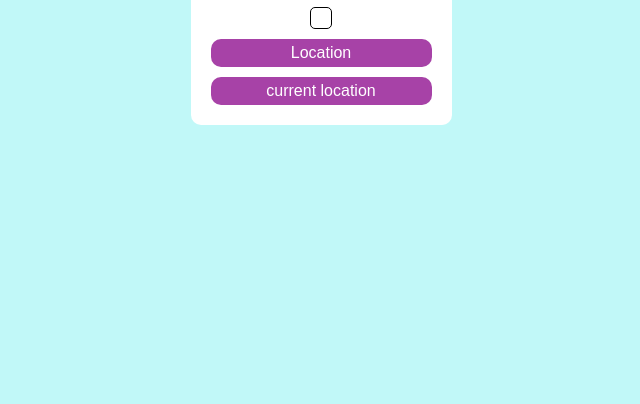
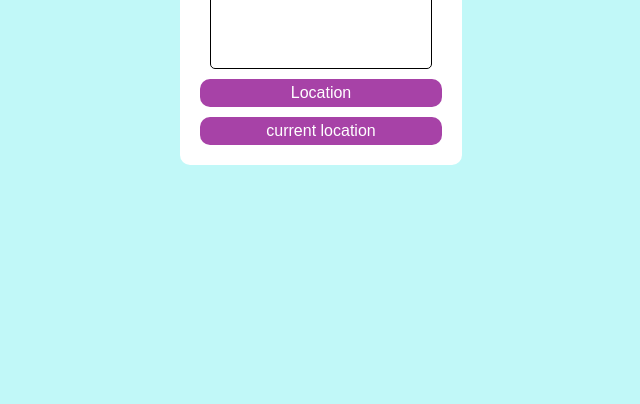
Before and after one commit to sumit8104608630/Weather, a plain HTML site: page index.html in a window 1280 px wide. Shown: the part 396-800 px from the top of the page, without its empty margins (319-959 px from the left). Drawn offline with Linux system fonts and the light colour scheme.

Commit message:
Update weather.css

```diff
--- a/weather.css
+++ b/weather.css
@@ -51,6 +51,8 @@ p{
     border-radius: 5px;
     border: 1px solid black;
     margin: 10px;
+    width: 200px;
+    height: 80px;
 }
 .buttons{
     display: grid;
```
